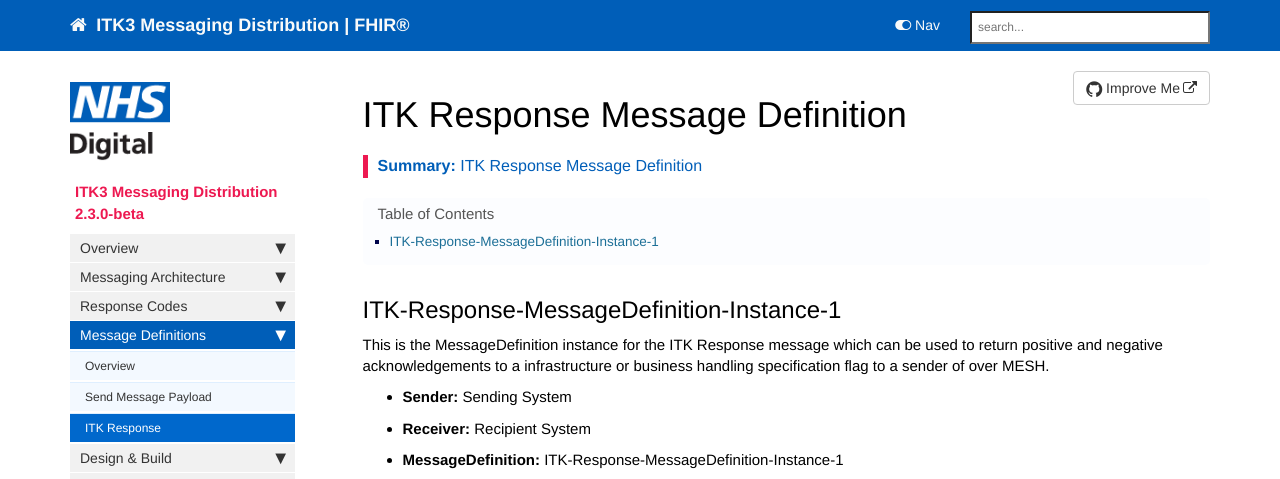
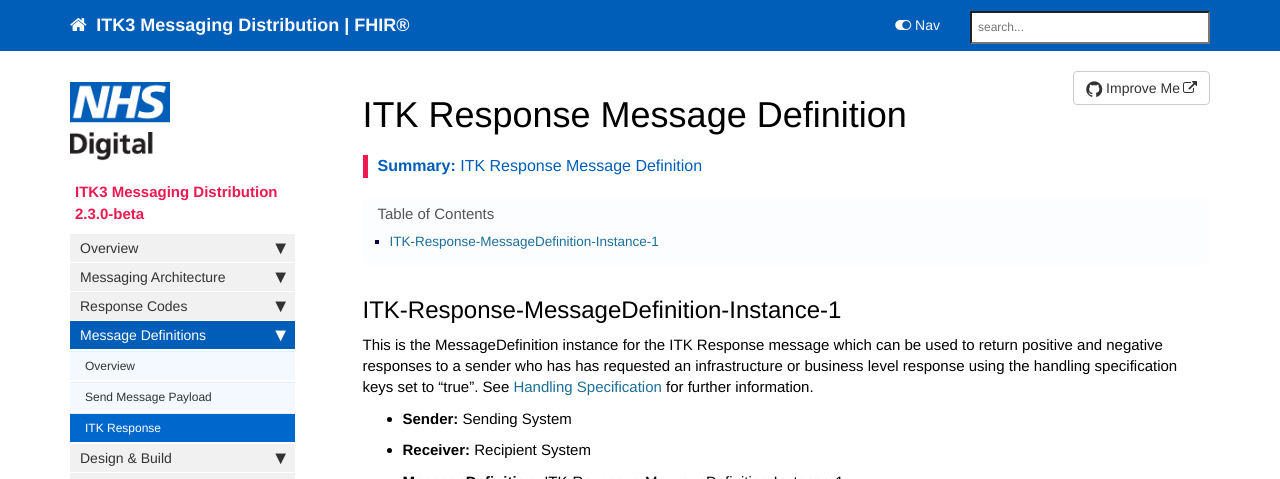
Before and after one commit to nhsconnect/ITK3-Messaging-Distribution, a Jekyll site: the page built from pages/explore/explore_itk_response_def.md, in a window 1280 px wide and 1031 px high, cut to the strip 0-479 px from the top of the window. Built offline with Jekyll 4.4.1, drawn with Linux system fonts in a browser that asks for light colours; nearby versions of some CDN libraries; comment, search, counter and statistics services are not loaded.

Commit message:
fixed link and reworded

```diff
--- a/pages/explore/explore_itk_response_def.md
+++ b/pages/explore/explore_itk_response_def.md
@@ -9,7 +9,7 @@ summary: "ITK Response Message Definition"
 
 ## ITK-Response-MessageDefinition-Instance-1 ##
 
-This is the MessageDefinition instance for the ITK Response message which can be used to return positive and negative acknowledgements to a infrastructure or business handling specification flag to a sender of over MESH.
+This is the MessageDefinition instance for the ITK Response message which can be used to return positive and negative responses to a sender who has has requested an infrastructure or business level response using the handling specification keys set to "true". See [Handling Specification](explore_hand_spec.html) for further information.
 
 - **Sender:** Sending System
 - **Receiver:** Recipient System
```
